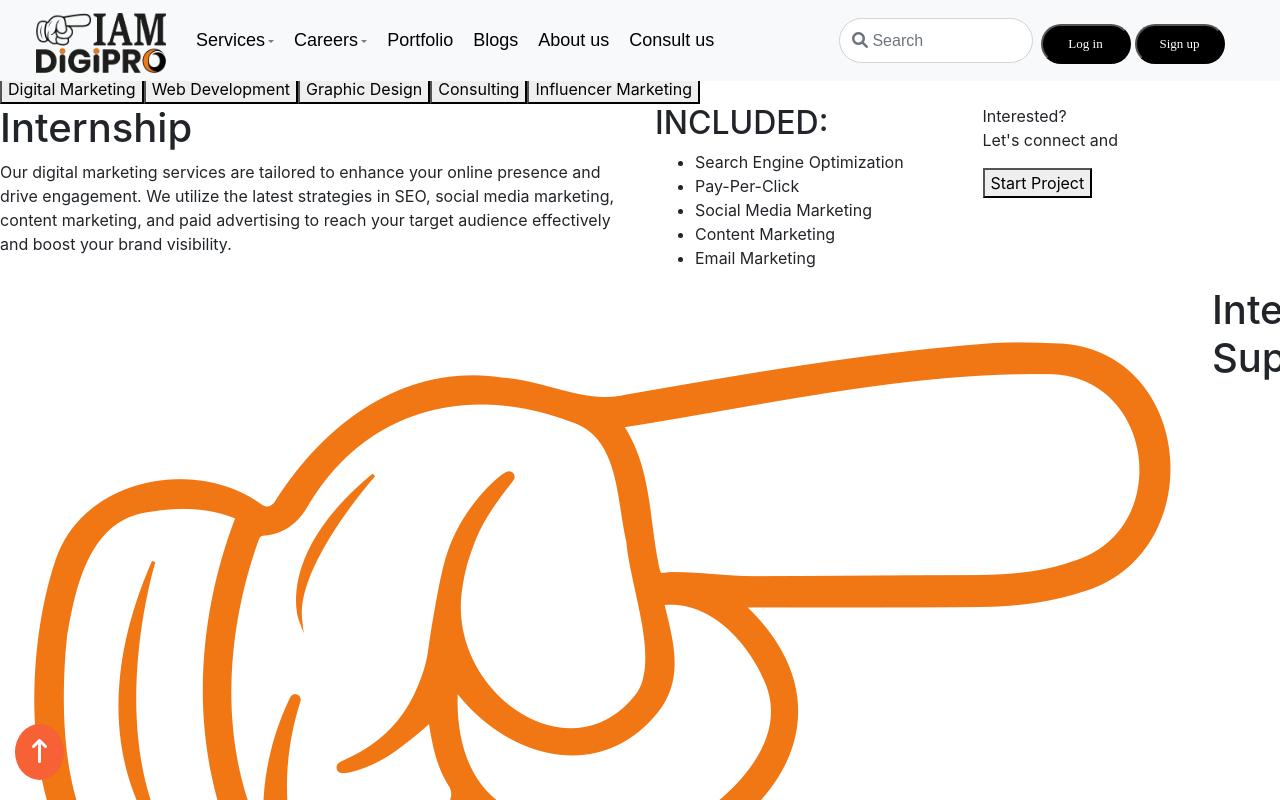
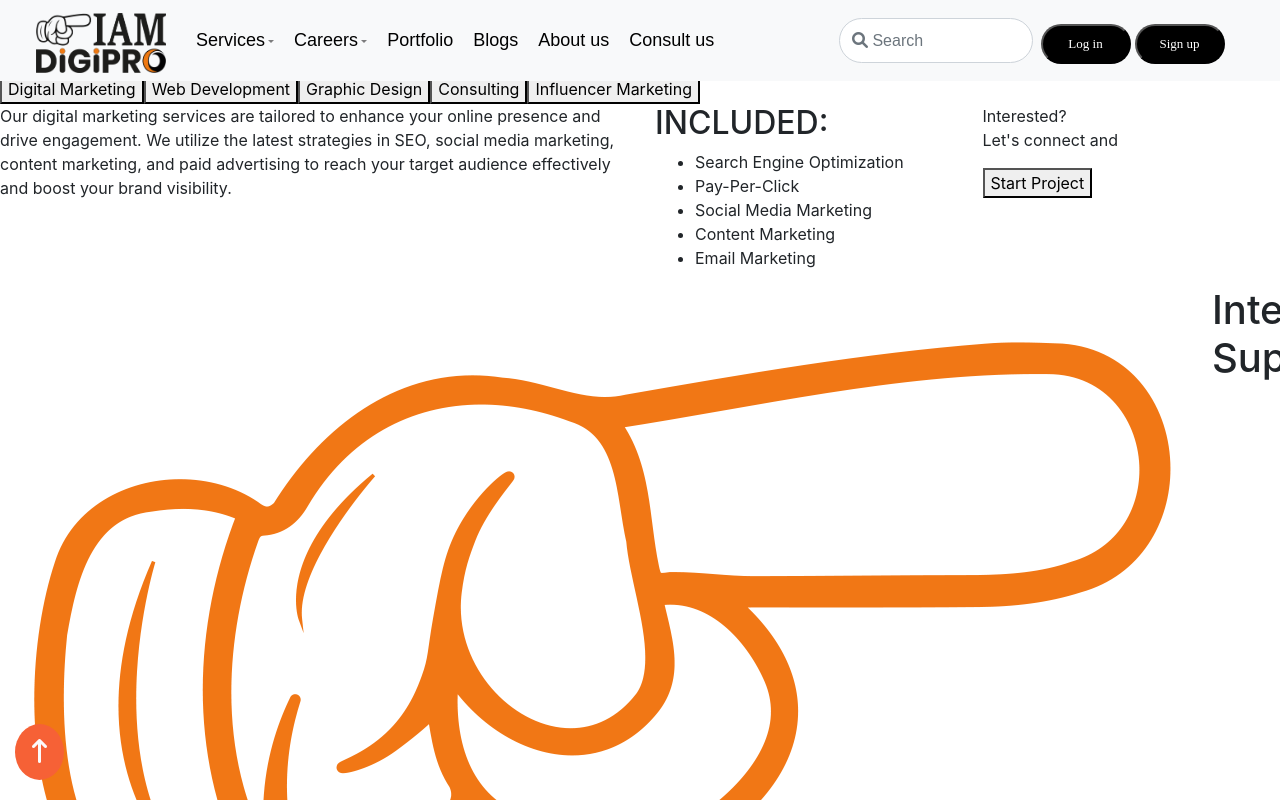
Before and after one commit to PROJECT-IAMDIGIPRO/Demodigipro, an Angular app: page /careers/internship in a window 1280 px wide. Shown: the top 800 px of the page. Built offline with nearby package versions, Linux system fonts and the light colour scheme.

Commit message:
commented line at 33

```diff
--- a/src/app/internship/internship.component.html
+++ b/src/app/internship/internship.component.html
@@ -30,7 +30,7 @@
         <div class="content">
            <div class="row">
               <div class="column left col-12 col-lg-6">
-                 <h1>Internship</h1>
+                 <!-- <h1>Internship</h1> -->
                  <p>Our digital marketing services are tailored to enhance your online presence and drive engagement. We utilize the latest strategies in SEO, social media marketing, content marketing, and paid advertising to reach your target audience effectively and boost your brand visibility.</p>
               </div>
               <div class="column middle col-12 col-lg-3">
```
